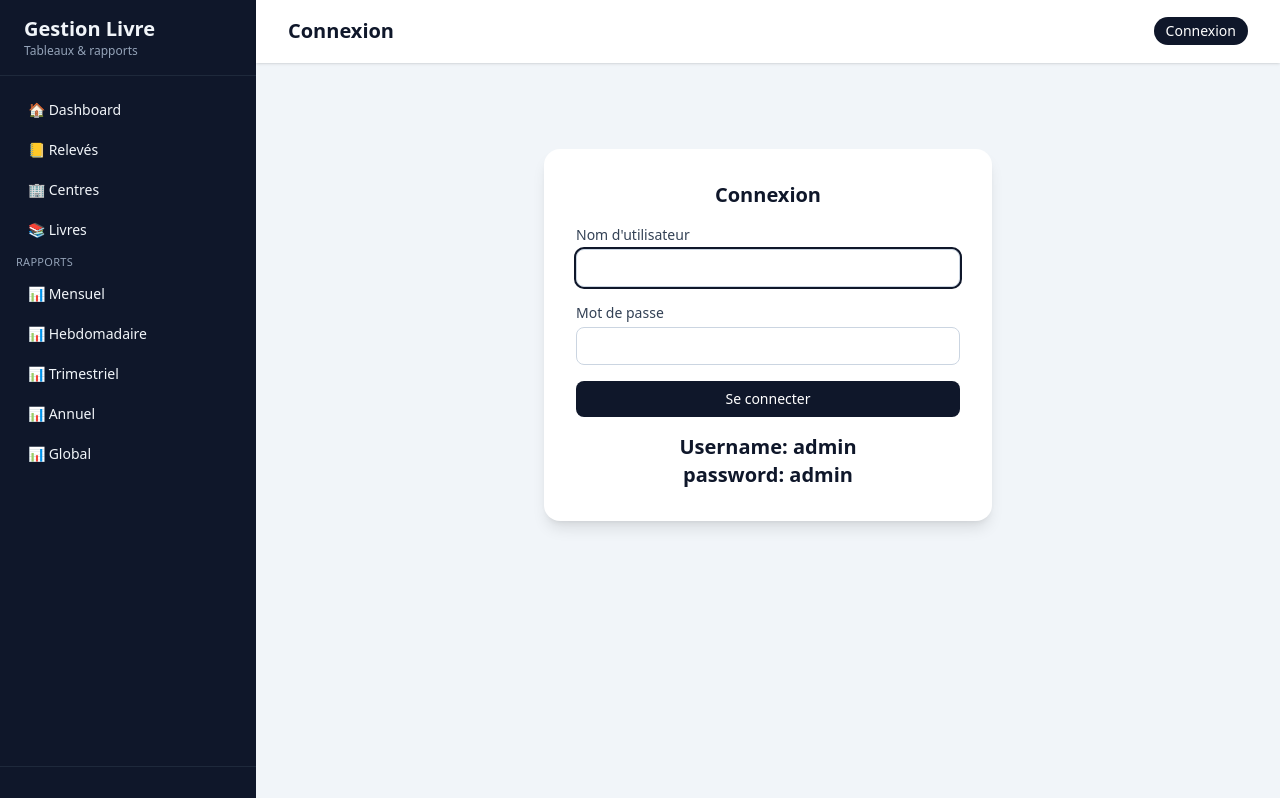
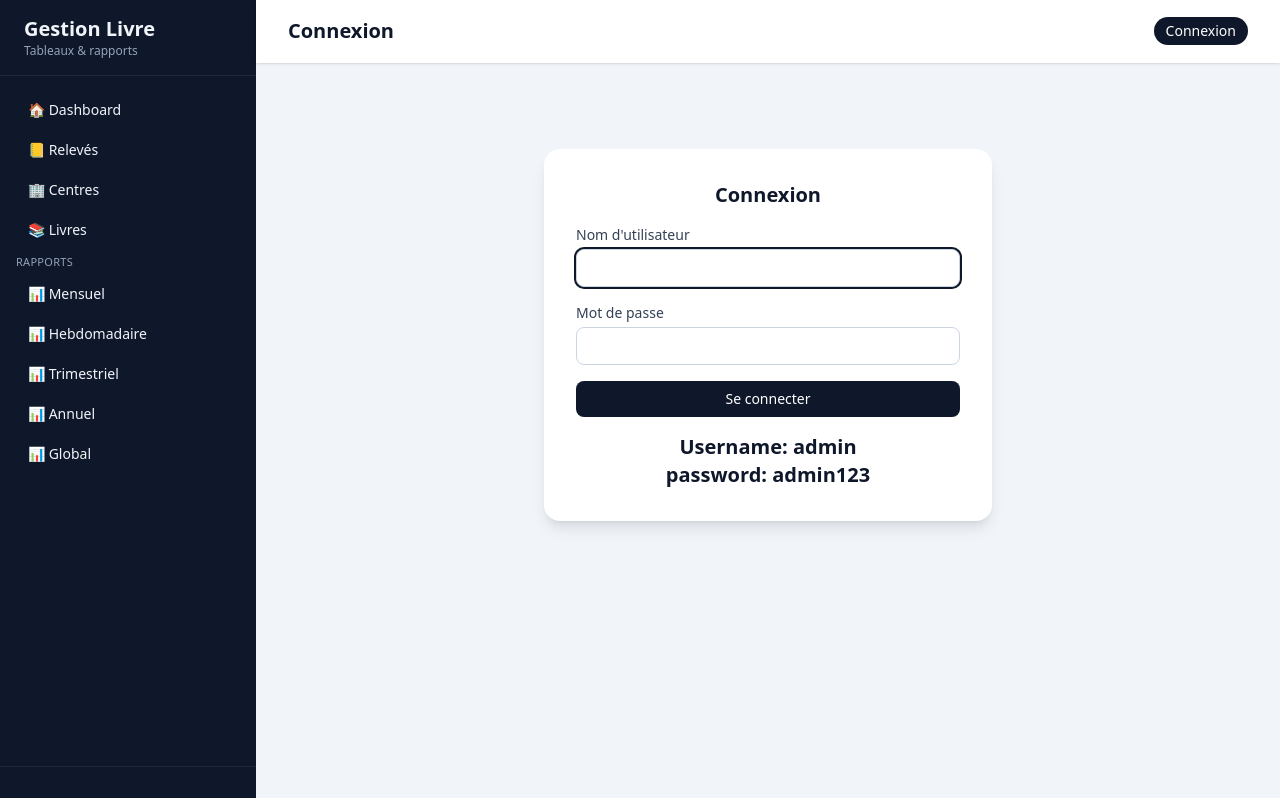
Before and after one commit to DAAK6115/gestion_livre, a Django app: page /login/ in a window 1280 px wide. Shown: the part 1-799 px from the top of the page. Run offline with Django 5.2, Linux system fonts and the light colour scheme; some libraries are stand-ins or nearby versions.

Commit message:
admin123

```diff
--- a/templates/accounts/login.html
+++ b/templates/accounts/login.html
@@ -31,7 +31,7 @@
         Se connecter
       </button>
 
-      <h1 class="text-xl font-semibold mb-4 text-center">Username: admin <br> password: admin</h1>
+      <h1 class="text-xl font-semibold mb-4 text-center">Username: admin <br> password: admin123</h1>
     </form>
   </div>
 </div>
```
